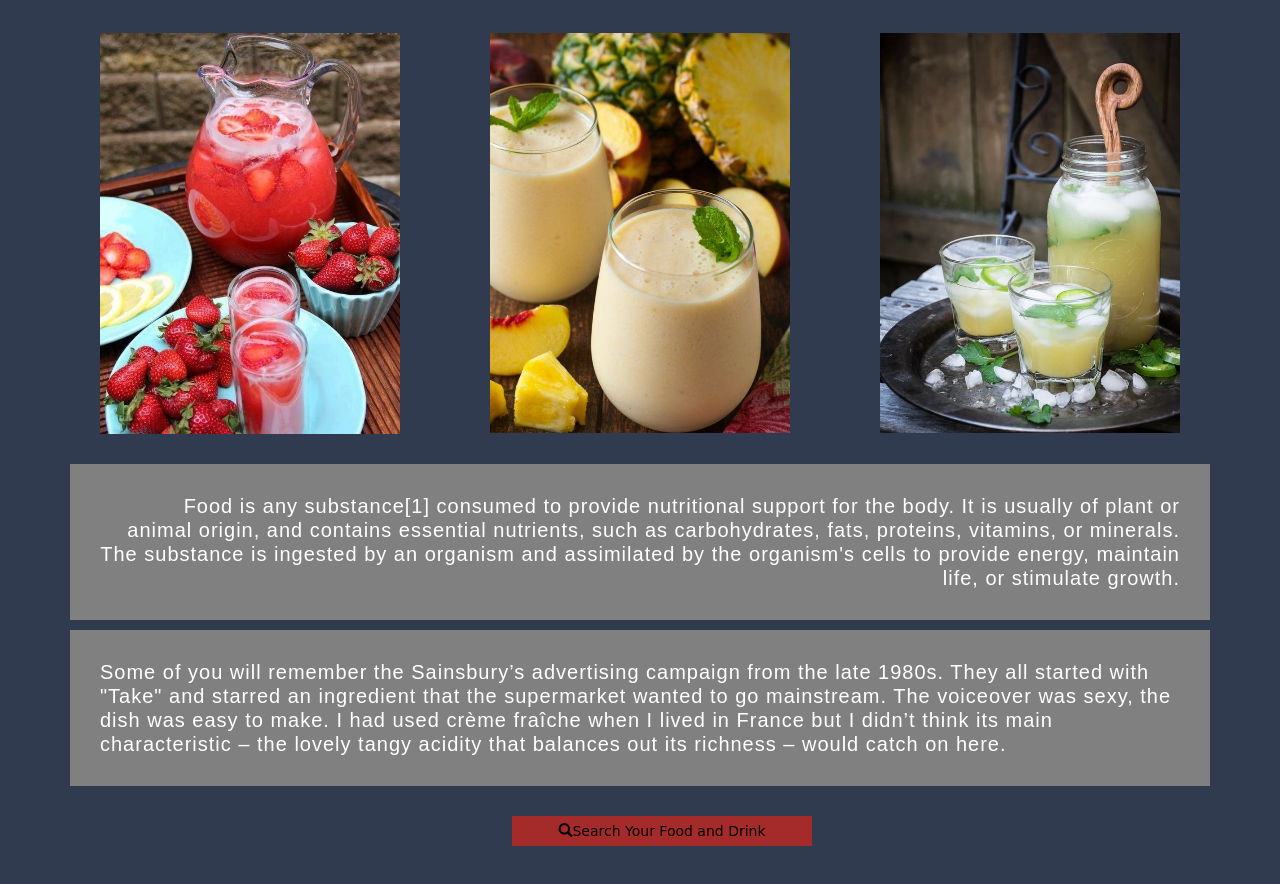
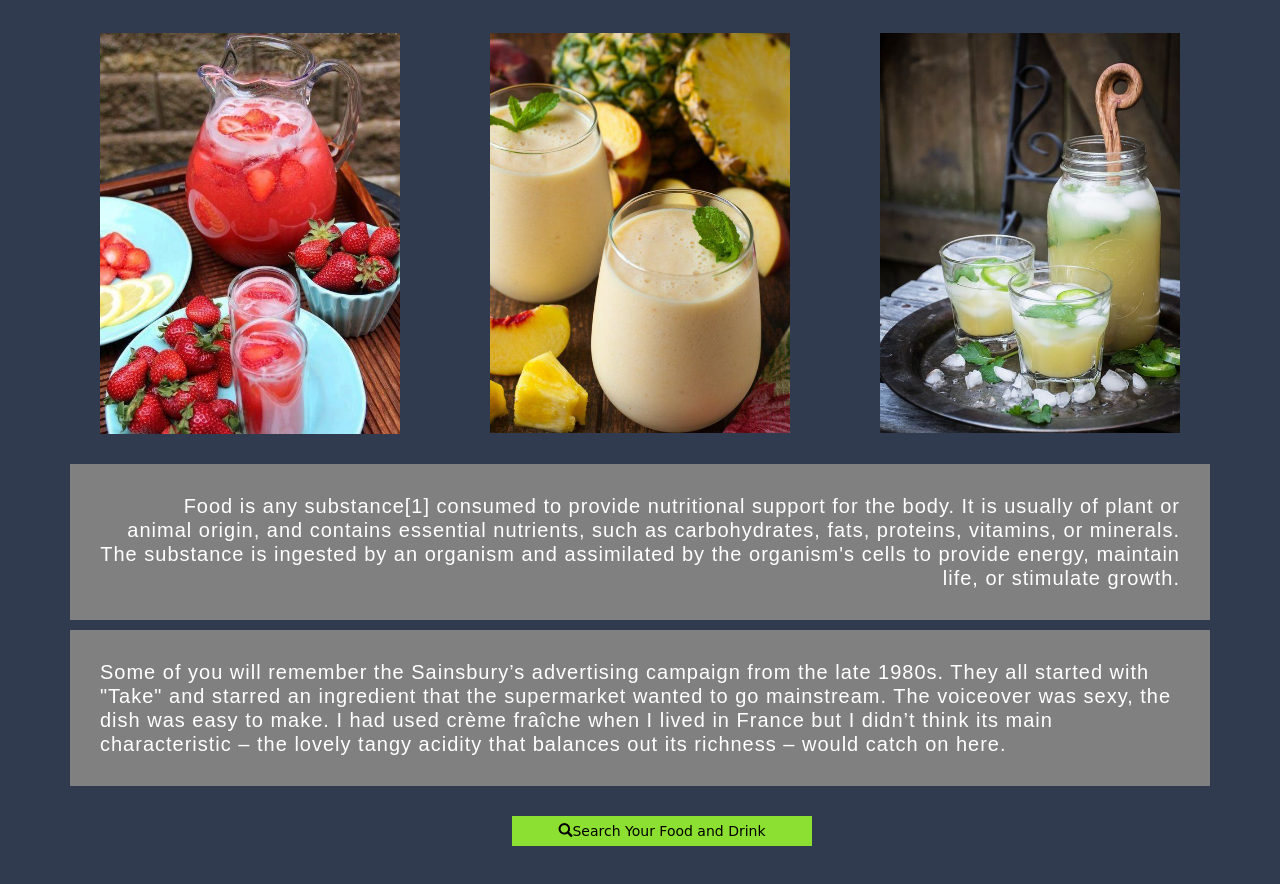
Before and after one commit to Ritajeng/Ritajeng.github.io, a plain HTML site: page index.html in a window 1280 px wide. Shown: the part 2062-2946 px from the top of the page. Drawn offline with nearby package versions, Linux system fonts and the light colour scheme; a web font is replaced by a local one.

Commit message:
commit kedua tugas internship

```diff
--- a/index.css
+++ b/index.css
@@ -15,7 +15,7 @@ h1{
 	width: 100%;
 	height: 20%;
 	margin: 0;
-	margin-top: 20px;
+	margin-top: 10px;
 	margin-bottom: 0;
 	text-align: center;
 	position: relative;
@@ -209,7 +209,7 @@ left: 30%;
 top: 50%;
 width: 300px;
 height: 30px;
-background-color: brown;
+background-color: #a831e0;
 margin-bottom: 50px;
 font-family:'Macondo', cursive;
 border: none;
--- a/index.html
+++ b/index.html
@@ -113,13 +113,10 @@
 
 	<form>
 		<div>
-			<button onclick = "klik()"; type ="Search" class="tengah btn-primary" style="background-color: brown ; color:black"> <span class="glyphicon glyphicon-search"></span>Search Your Food and Drink</button>
+			<button onclick = "klik()"; type ="Search" class="tengah btn-primary" style="background-color: #8be031; color:black"> <span class="glyphicon glyphicon-search"></span>Search Your Food and Drink</button>
 		</div>
 	</form>
 </div>
 
-
-
-
 </body>
 </html>
```
Also changed, not shown: index.js (+7 -0 lines), 1 other file.
